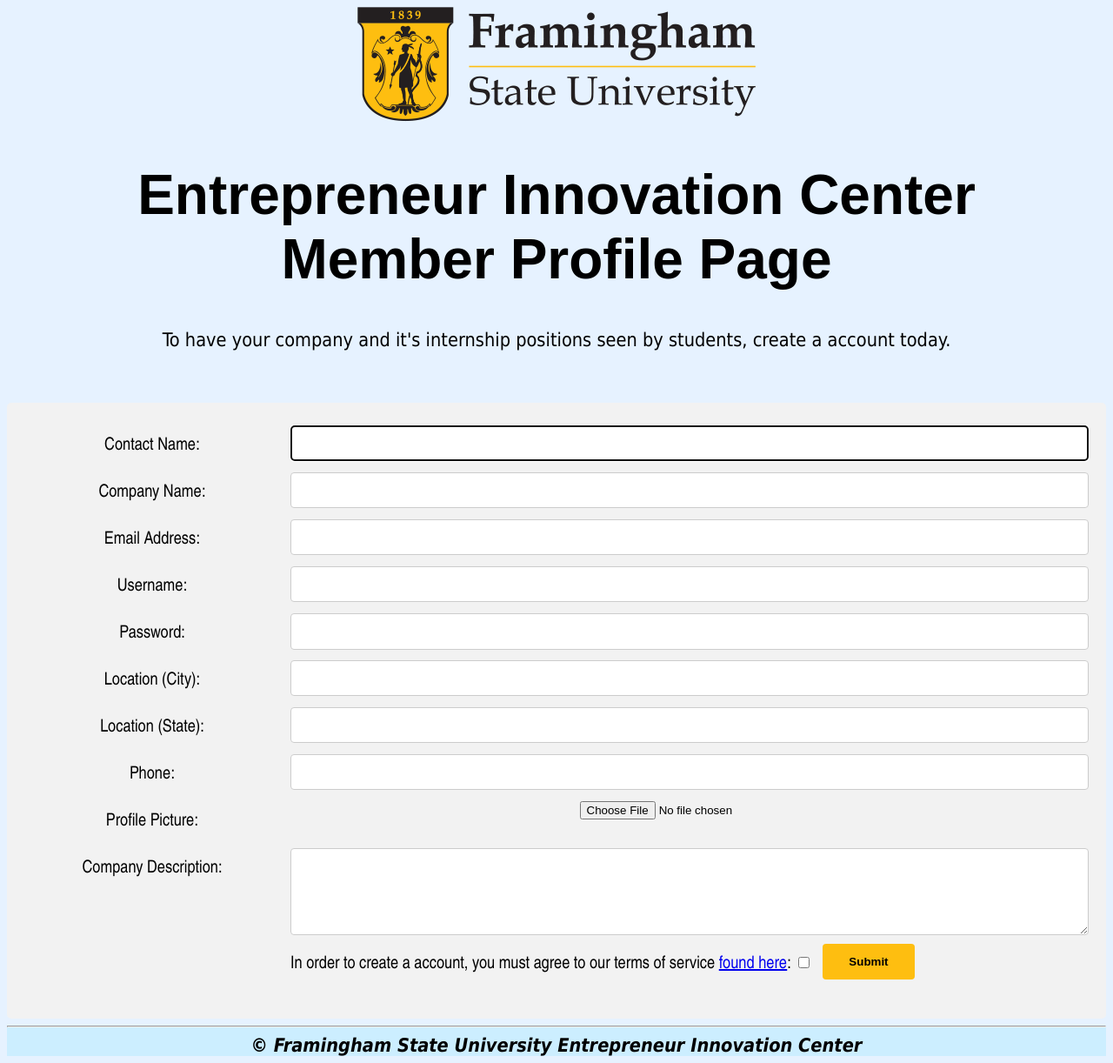
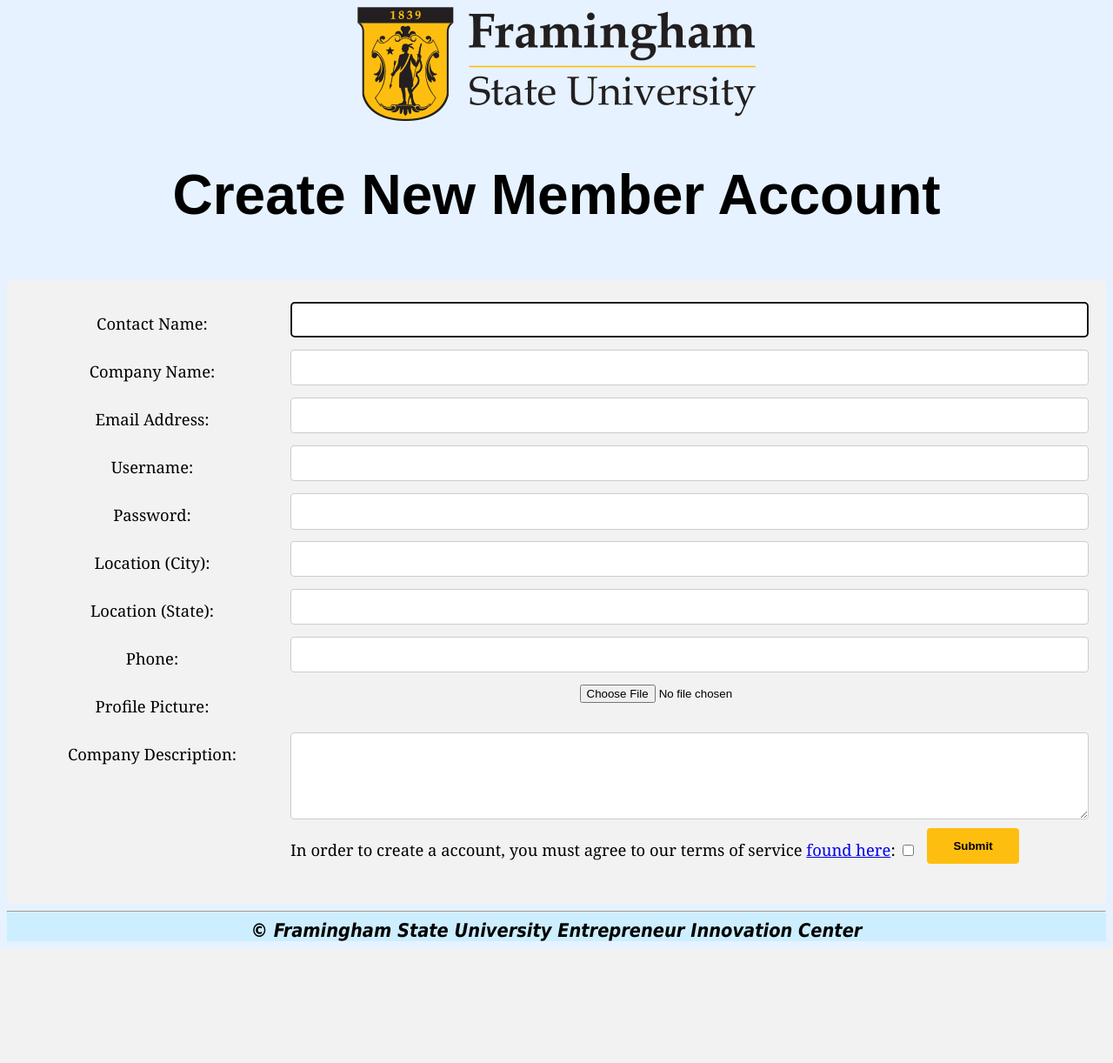
Before and after one commit to JonPetani/FSUInnovation, a PHP site: page /register_member.php in a window 1280 px wide. Shown: the whole page at 87% size. After the commit the page ends 1090 px from the top, so only its background shows below. Run offline with PHP 8.4, Linux system fonts and the light colour scheme.

Commit message:
Minor Change to Member Sign Up

```diff
--- a/member_page.css
+++ b/member_page.css
@@ -17,8 +17,8 @@
 label {
 	padding: 12px 12px 12px 0;
 	display: inline-block;
-	font-size: 125%;
-	font-family: Arial Narrow;
+	font-size: 115%;
+	font-family: Georgia;
 }
 #submitButton {
 	background-color: #febe10;
@@ -27,7 +27,7 @@
 	border: none;
 	border-radius: 4px;
 	cursor: pointer;
-	font-weight:bold;
+	font-weight: bold;
 }
 #submitButton:hover {
 	background-color: #f3b201;
--- a/register_member.php
+++ b/register_member.php
@@ -22,8 +22,7 @@
 		-->
 		<header style="margin-bottom:60px">
 			<img src="images/fsu_logo.png" alt="FSU Logo"/>
-			<h1 align="center">Entrepreneur Innovation Center<br/>Member Profile Page</h1>
-			<p>To have your company and it's internship positions seen by students, create a account today.</p>
+			<h1 align="center">Create New Member Account</h1>
 		</header>
 		<!--<div id="navMenu" align="center">
 			<a href='Home.html'><button class="navButton">Home</button></a>
```
